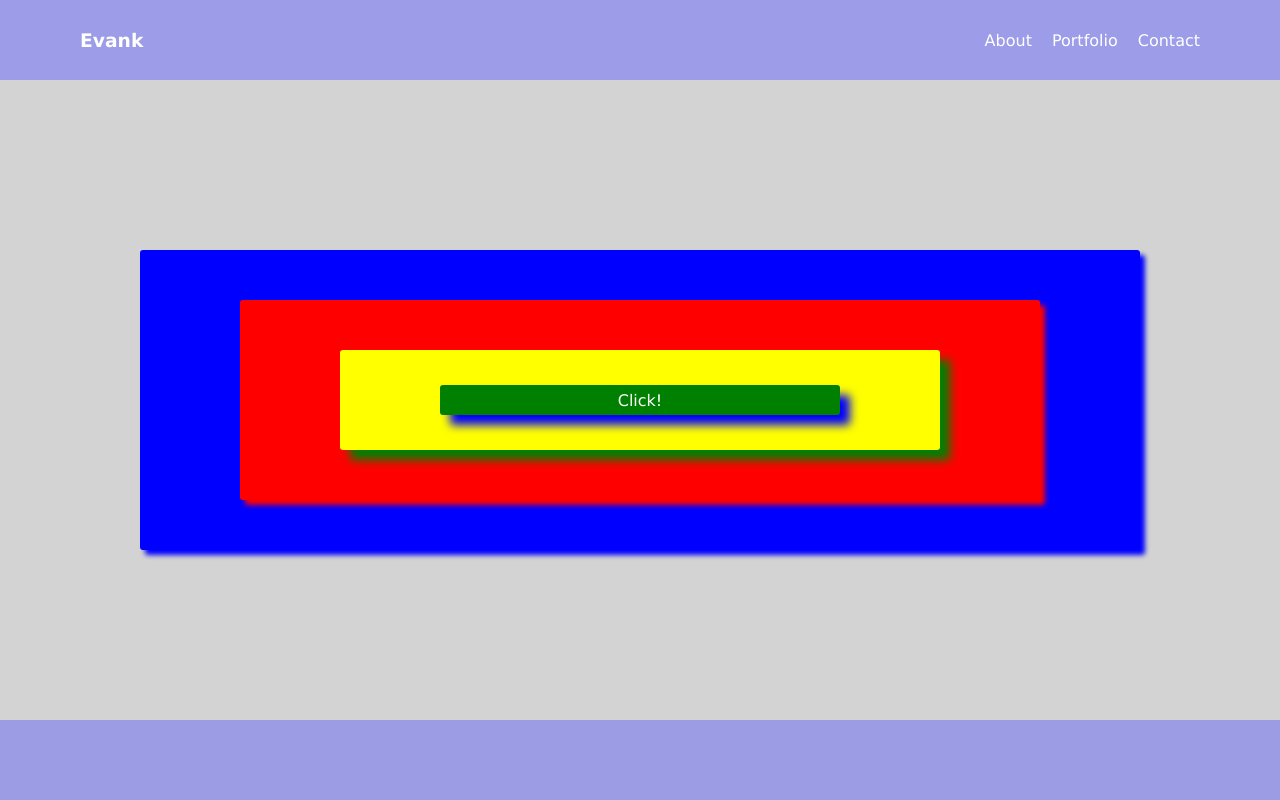
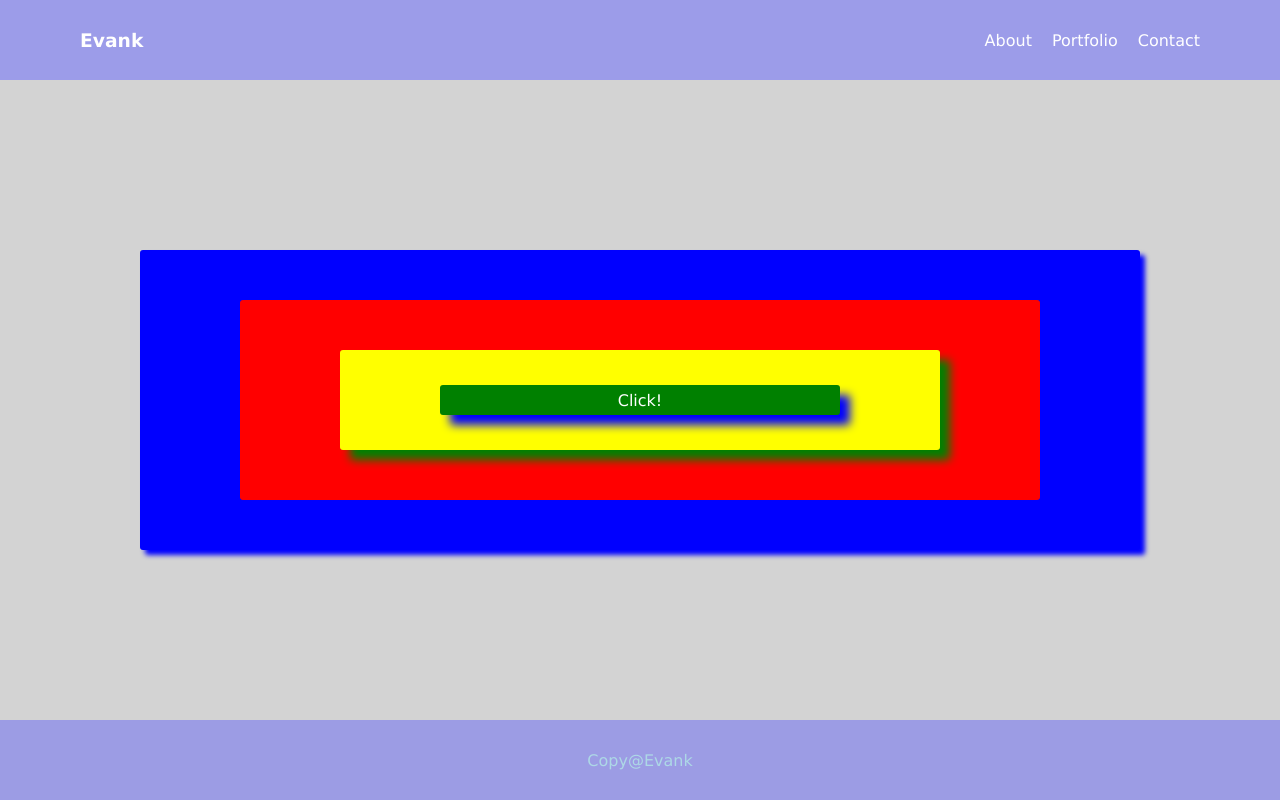
Before and after one commit to Evank1206/Hello, a plain HTML site: page index.html in a window 1280 px wide. Drawn offline with Linux system fonts and the light colour scheme.

Commit message:
fix the footer text with hovering color

```diff
--- a/css/style.css
+++ b/css/style.css
@@ -60,7 +60,7 @@ a:hover{
     left: 50%;
     transform: translate(-50%, -50%);
     border-radius: 3px;
-    box-shadow: 5px 5px 5px red;
+    /* box-shadow: 5px 5px 5px red; */
 }
 #box3{
     position: absolute;
@@ -119,4 +119,14 @@ h4{
 footer{
     height: 10vh;
     background-color:rgb(156, 156, 228);
+    display: table;
+    width: 100%;
 }
+footer > p {
+    color: lightblue;
+    display: table-cell;
+    vertical-align: middle;
+}
+footer > p:hover{
+    color: blue;
+}
--- a/index.html
+++ b/index.html
@@ -29,7 +29,9 @@
         </div>
 
     </main>
-    <footer></footer>
+    <footer>
+        <p>Copy@Evank</p>
+    </footer>
 
     <script src="./app.js"></script>
 </body>
```
